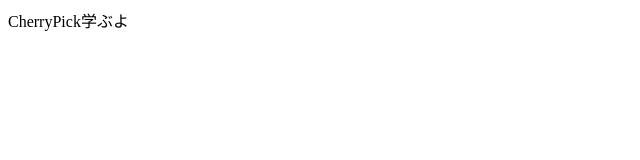
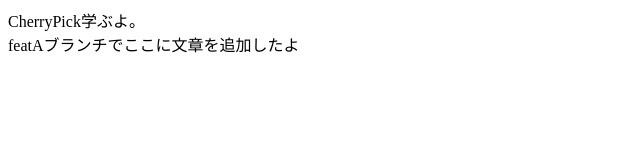
Before and after one commit to jun-sugawara/cherry-pick-practice, a plain HTML site: page index.html in a window 1280 px wide. Shown: the whole page, without its empty margins (0-640 px from the left). Drawn offline with Linux system fonts and the light colour scheme.

Commit message:
feat/A-メッセージ追加①

```diff
--- a/index.html
+++ b/index.html
@@ -11,7 +11,8 @@
     <div class="header">
     </div>
     <div class="main">
-      CherryPick学ぶよ
+      CherryPick学ぶよ。<br>
+      featAブランチでここに文章を追加したよ
     </div>
     <div class="footer">
 
```
